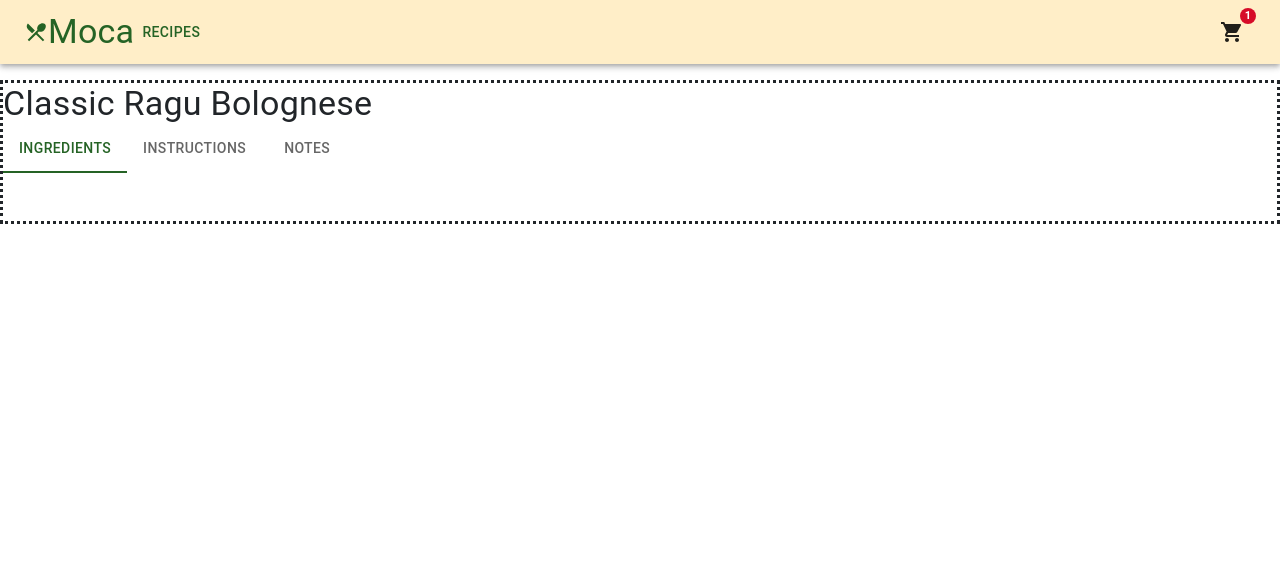
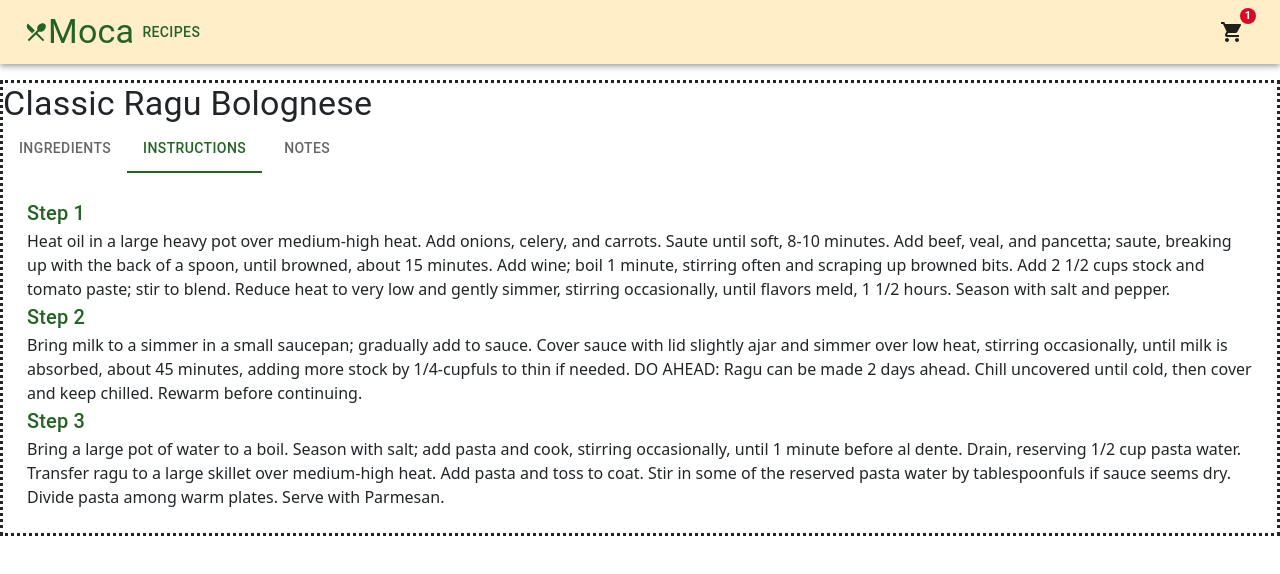
Before and after one commit to rylanlorance/Meal_Prep_Bot_Front_End, a React (Create React App) app: page /recipe-detailed in a window 1280 px wide. Shown: the top 574 px of the page. Built offline with nearby package versions, Linux system fonts and the light colour scheme.

Commit message:
Added ingredients

```diff
--- a/src/components/Recipe/RecipeDetailed/LeftBox/Tabs/RecipeDetailedInstructions.jsx
+++ b/src/components/Recipe/RecipeDetailed/LeftBox/Tabs/RecipeDetailedInstructions.jsx
@@ -1,10 +1,12 @@
-import { Typography, Box } from '@mui/material';
-import React from 'react'
+import { Typography, Box } from "@mui/material";
+import React from "react";
 
 function RecipeDetailedInstructions(props) {
-  const {value, index, ...other } = props;
+  const { value, index, recipe, ...other } = props;
 
-    return (
+  console.log("recipe", recipe);
+
+  return (
     <div
       role="tabpanel"
       hidden={value !== index}
@@ -14,12 +16,24 @@ function RecipeDetailedInstructions(props) {
     >
       {value === index && (
         <Box sx={{ p: 3 }}>
-          <Typography>Instructions</Typography>
+          {recipe.directions.map((step, index) => (
+            <div id={index}>
+              <Typography variant="h6" color="primary">
+                Step {index + 1}
+              </Typography>
+              <Typography variant="h7">
+                {step}
+              </Typography>
+            </div>
+          ))}
+
+          {/* <Typography variant="h6" color="primary">
+            Step 1
+          </Typography> */}
         </Box>
       )}
     </div>
   );
 }
 
-
-export default RecipeDetailedInstructions
+export default RecipeDetailedInstructions;
--- a/src/components/Recipe/RecipeDetailed/RecipeDetailed.jsx
+++ b/src/components/Recipe/RecipeDetailed/RecipeDetailed.jsx
@@ -11,7 +11,7 @@ import RecipeDetailedRightBox from "./RightBox/RecipeDetailedRightBox";
 function RecipeDetailed(props) {
   const recipe = recipeHardcoded[0];
 
-  const [tabValue, setTabValue] = useState(0);
+  const [tabValue, setTabValue] = useState(1);
 
   function handleTabChange(event, newValue) {
     setTabValue(newValue);
```
